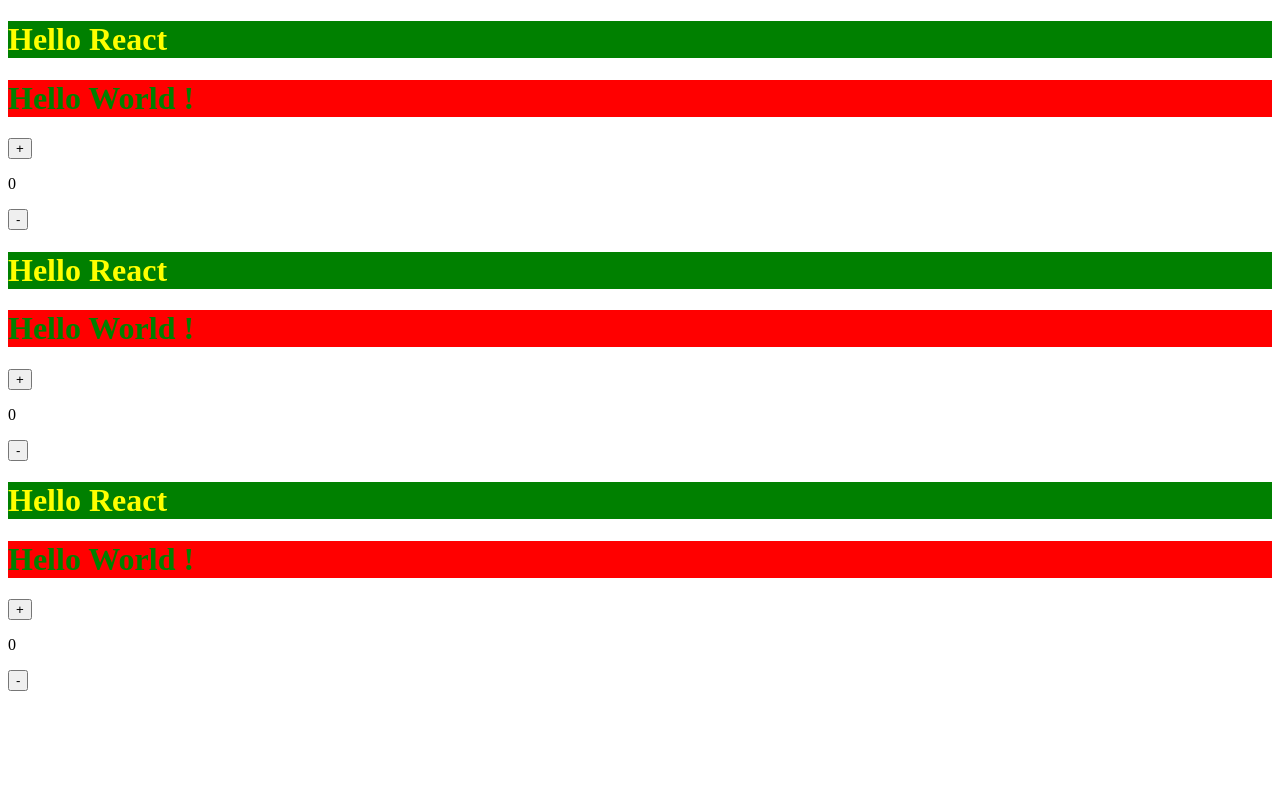
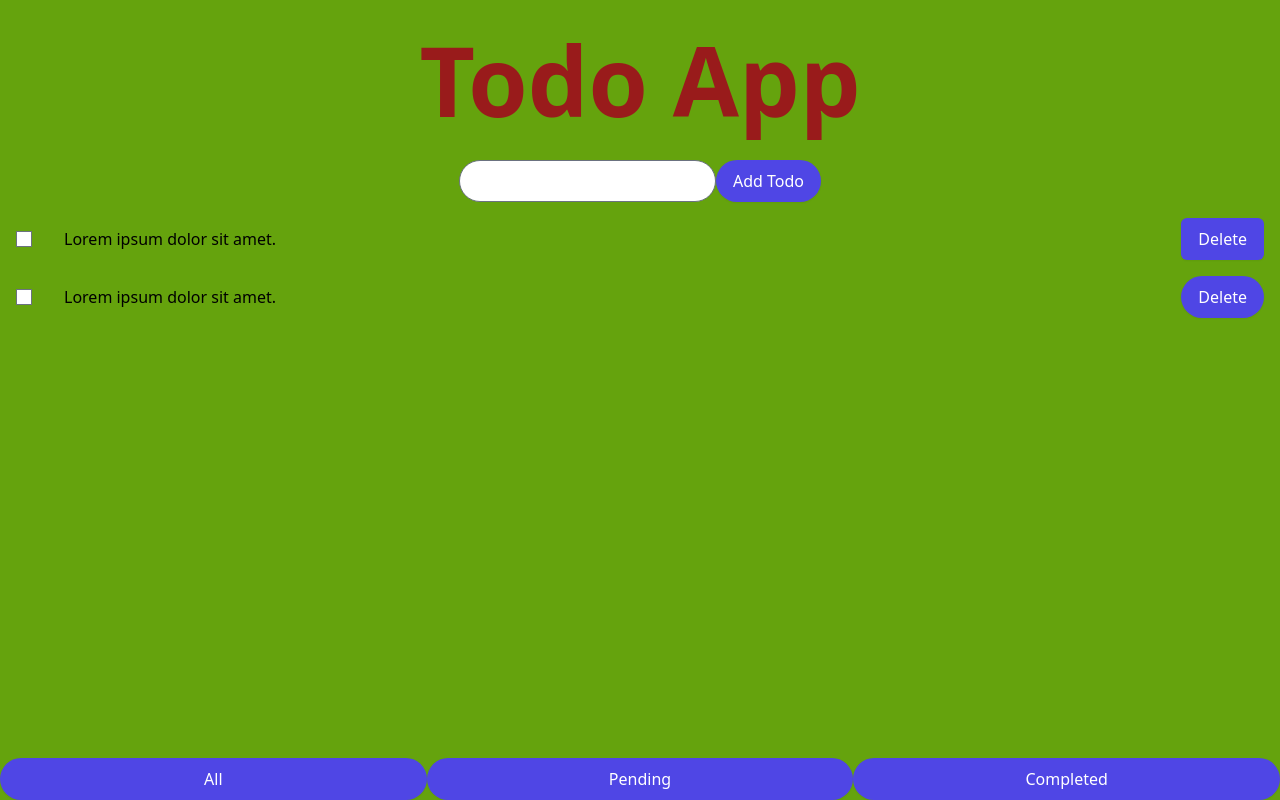
Before and after one commit to mirza450/Mirza_nordic, a React app: page / in a window 1280 px wide. Built offline with nearby package versions, Linux system fonts and the light colour scheme.

Commit message:
coloring

```diff
--- /dev/null
+++ b/postcss.config.js
@@ -0,0 +1,6 @@
+module.exports = {
+    plugins: {
+      tailwindcss: {},
+      autoprefixer: {},
+    },
+  };
--- a/src/app.jsx
+++ b/src/app.jsx
@@ -1,33 +1,38 @@
-import React from 'react';
+import React, { Component } from 'react';
 
-const red1="red";
-const yellow1="yellow";
-const blue1 ="green";
-let counter=0;
-function App(){
-    return (
-    <>
+export default class App extends Component {
+    constructor(props) {
+      super(props);
+
+      this.state = {
+        counter: 0,
+        todoItem: null,
+      };
+    }
+    increment = () => {
+        this.setState(({ counter }) => ({
+          counter: counter + 1,
+        }));
+      };
+      decrement = () => {
+        this.setState(({ counter }) => ({
+          counter: counter - 1,
+        }));
+      };
+
+    render() {
+    return(
     <div>
-    <h1
-    style={{
-        backgroundColor:blue1,
-        color:yellow1,
-    }} >Hello React </h1>
-    <h1
-    style={{
-        backgroundColor:red1,
-        color:blue1
-    }}>Hello World !</h1>
-    </div>
-    <div>
-        <button type='button' onClick={()=>{counter=counter+1;
-        console.log(counter)}}>+</button>
-        <p >{counter}</p>
-        <button type='button' onClick={()=>{counter=counter-1;
-        console.log(counter)}} > - </button>
-    </div>
-    </>
-    );
+    <h1 id="heading">{greet}</h1>
+    <h2>{todoItem?.title}</h2>
+    <button type="button" onClick={this.increment}>
+      +
+    </button>
+    <p>{counter}</p>
+    <button type="button" onClick={this.decrement}>
+      -
+    </button>
+  </div>
+);
 }
-
-export default App;
+}
--- a/src/index.jsx
+++ b/src/index.jsx
@@ -1,12 +1,9 @@
 import React from 'react';
 import { createRoot } from 'react-dom/client';
-import App from './app';
-
+import Todo from './todo';
+import './main.css';
 
 const container = document.getElementById('root');
-const root = createRoot(container); // createRoot(container!) if you use TypeScript
-root.render(<>
-<App name="Mirza" />
-<App name="Virat" />
-<App name="Alam"/>
-</>);
+const root = createRoot(container);
+
+root.render(<Todo />);
--- /dev/null
+++ b/src/main.css
@@ -0,0 +1,15 @@
+@tailwind base;
+@tailwind components;
+@tailwind utilities;
+
+/* @layer base {
+  h1 {
+    font-size: 100px;
+  }
+} */
+
+@layer components {
+  .btn {
+    @apply inline-flex justify-center rounded-md border border-transparent bg-indigo-600 py-2 px-4 text-base font-medium text-white shadow-sm hover:bg-indigo-700 focus:outline-none focus:ring-2 focus:ring-indigo-500 focus:ring-offset-2;
+  }
+}
--- /dev/null
+++ b/src/todo/index.jsx
@@ -0,0 +1,69 @@
+
+import React, { Component } from 'react';
+import './todo.css';
+
+export default class Index extends Component {
+    state = { todoText: '', todoList: [] };
+
+    changeTodoText = event => {
+      // console.log(event.target.value);
+      this.setState({ todoText: event.target.value });
+    };
+af
+    addTodo = event => {
+      event.preventDefault();
+      this.setState(({ todoList, todoText }) => ({
+        todoList: [...todoList, todoText],
+        todoText: '',
+      }));
+
+      console.log('hello');
+    };
+
+    render() {
+      const { todoText } = this.state;
+      return (
+        <div className="wrapper">
+          <h1 className="heading">Todo App</h1>
+          <form onSubmit={this.addTodo}>
+            <input
+              type="text"
+              className="rounded-full"
+              value={todoText}
+              onChange={this.changeTodoText}
+            />
+            <button type="submit" className="btn rounded-full">
+              Add Todo
+            </button>
+          </form>
+          <div className="w-full flex-1">
+            <div className="flex items-center m-4">
+              <input type="checkbox" name="" id="" />
+              <p className="flex-1 px-8">Lorem ipsum dolor sit amet.</p>
+              <button type="button" className="btn">
+                Delete
+              </button>
+            </div>
+            <div className="flex items-center m-4">
+              <input type="checkbox" name="" id="" />
+              <p className="flex-1 px-8">Lorem ipsum dolor sit amet.</p>
+              <button type="button" className="btn rounded-full">
+                Delete
+              </button>
+            </div>
+          </div>
+          <div className="w-full flex">
+            <button type="button" className="btn flex-1 rounded-full">
+              All
+            </button>
+            <button type="button" className="btn flex-1 rounded-full">
+              Pending
+            </button>
+            <button type="button" className="btn flex-1 rounded-full">
+              Completed
+            </button>
+          </div>
+        </div>
+      );
+      }
+    }
--- a/src/todo/todo.css
+++ b/src/todo/todo.css
@@ -1,7 +1,7 @@
 .wrapper {
-    @apply flex flex-col items-center h-screen;
+    @apply flex flex-col items-center h-screen bg-lime-600;
   }
 
   .heading {
-    @apply text-5xl font-bold text-red-400 my-8;
+    @apply text-5xl font-bold text-8xl text-red-800 my-8;
   }
--- /dev/null
+++ b/tailwind.config.js
@@ -0,0 +1,8 @@
+/** @type {import('tailwindcss').Config} */
+module.exports = {
+    content: ['./src/**/*.{js,jsx}'],
+    theme: {
+      extend: {},
+    },
+    plugins: [require('@tailwindcss/forms')],
+  };
```
Also changed, not shown: package.json (+9 -1 lines), 2 other files (tests, documents, lock files or other folders).
